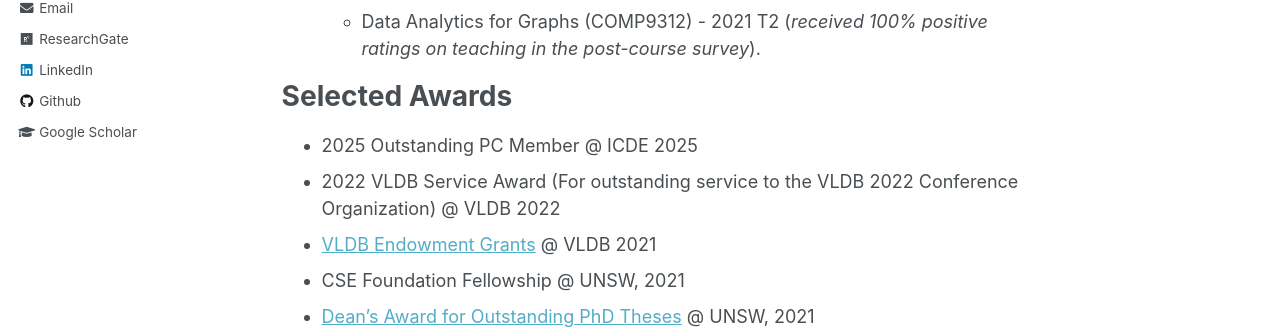
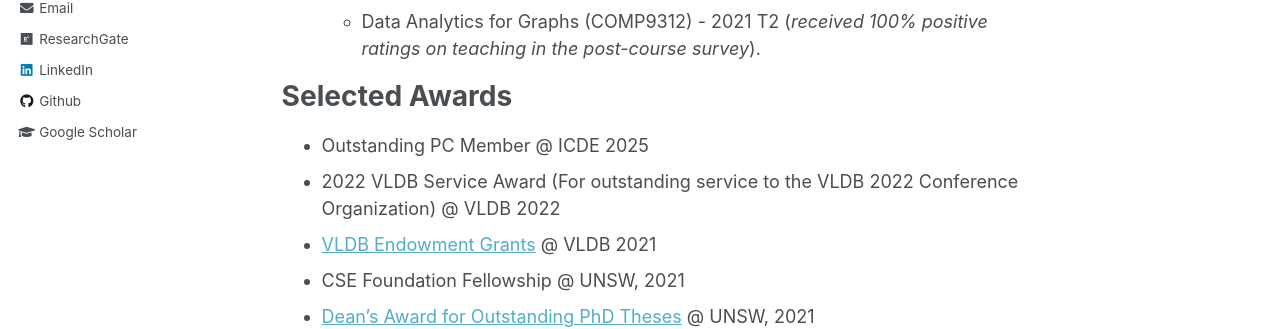
Before and after one commit to cs-kaiwang/cs-kaiwang.github.io, a Jekyll site: the page built from _pages/about.md, in a window 1280 px wide and 900 px high, scrolled down 6735 px. Shown: the part 363-692 px from the top of the window. Built offline with Jekyll 4.4.1, drawn with Linux system fonts in a browser that asks for light colours.

Commit message:
Update about.md

```diff
--- a/_pages/about.md
+++ b/_pages/about.md
@@ -126,7 +126,7 @@ Teaching
 
 Selected Awards
 ======
-- 2025 Outstanding PC Member @ ICDE 2025
+- Outstanding PC Member @ ICDE 2025
 - 2022 VLDB Service Award (For outstanding service to the VLDB 2022 Conference Organization) @ VLDB 2022
 - [VLDB Endowment Grants](http://vldb.org/2021/?info-travel-support) @ VLDB 2021
 - CSE Foundation Fellowship @ UNSW, 2021
```
